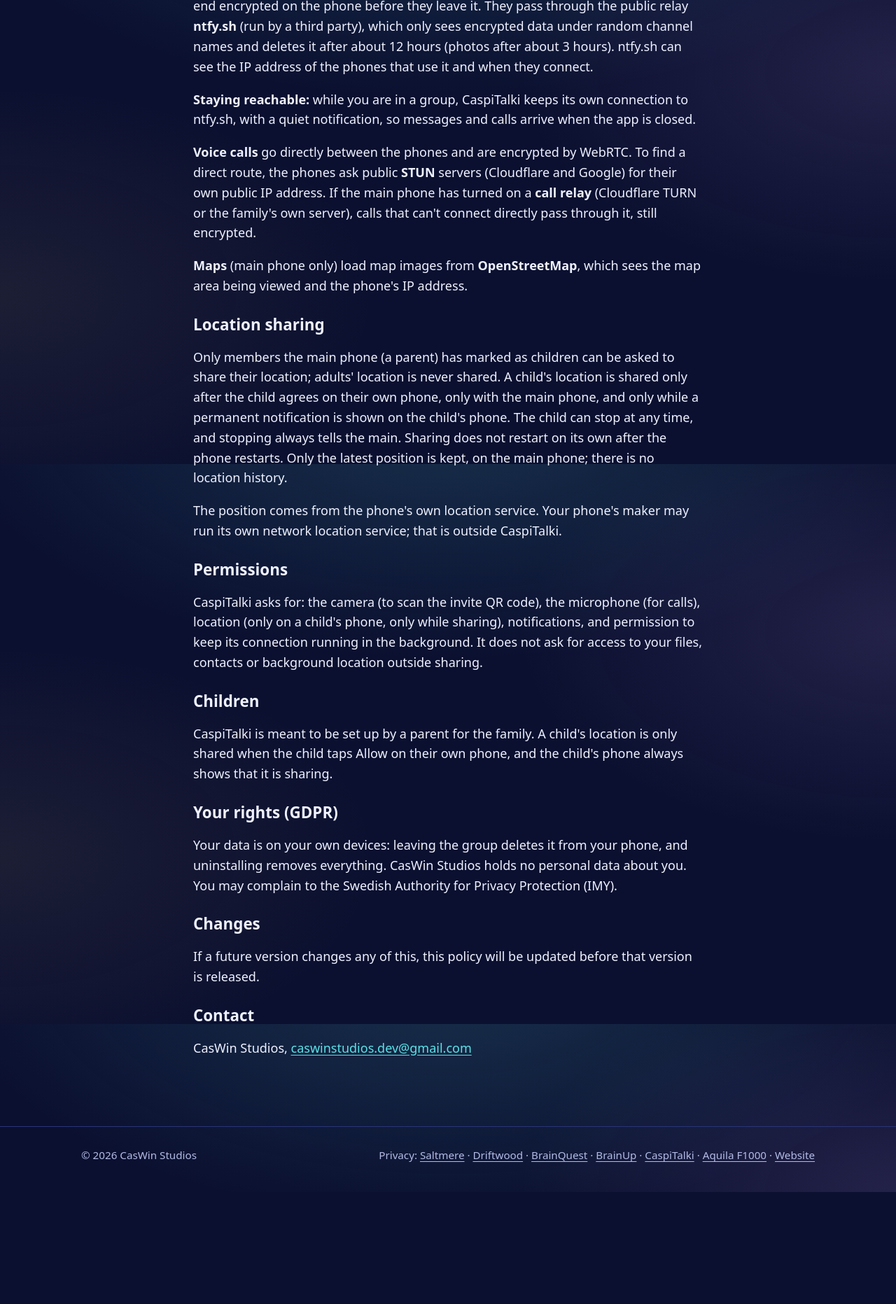
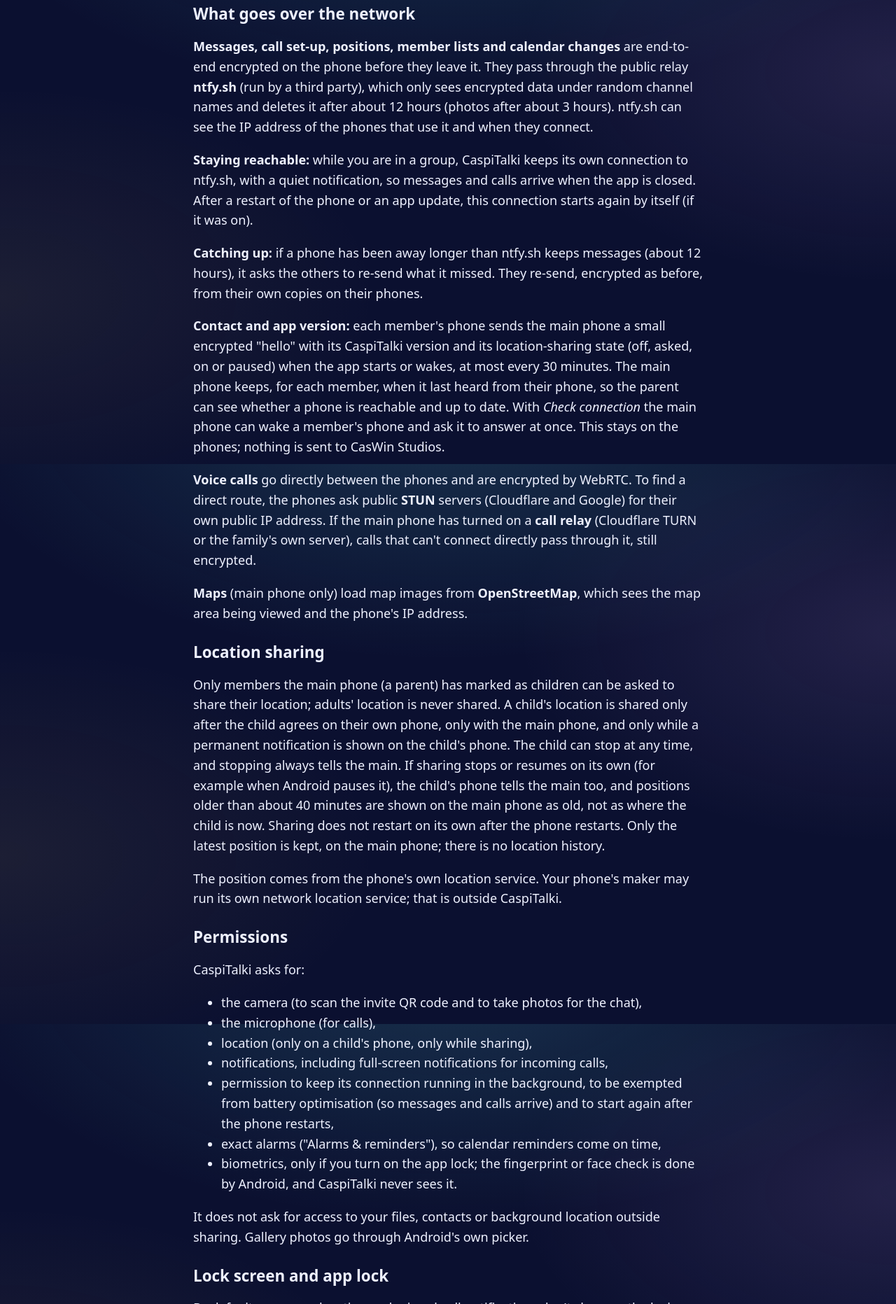
Before and after one commit to MikaelOhman/caswinstudios.com, a plain HTML site: page caspitalki/privacy/index.html in a window 1280 px wide. Shown: the part 937-2800 px from the top of the page at 70% size. Before the commit the page ends 2640 px from the top, so only its background shows below. Drawn offline with Linux system fonts and the light colour scheme.

Commit message:
CaspiTalki privacy: contact/version hello, paused sharing, catch-up, photos, full permission list, app lock
Co-Authored-By: Claude Opus 5.5 <noreply@anthropic.com>

```diff
--- a/caspitalki/privacy/index.html
+++ b/caspitalki/privacy/index.html
@@ -31,7 +31,7 @@
     <section>
       <div class="wrap prose">
         <h1>CaspiTalki: Privacy policy</h1>
-        <p><em>Last updated: 6 November 2026</em></p>
+        <p><em>Last updated: 22 November 2026</em></p>
         <p>CaspiTalki is made by CasWin Studios, Sweden.</p>
         <ul class="features">
           <li>CaspiTalki is built to collect as little as possible. CasWin Studios runs no servers for the app and holds no personal data about you.</li>
@@ -39,20 +39,34 @@
           <li>No ads, no analytics, no crash reporting and no Google services.</li>
         </ul>
         <h2>What is stored, and where</h2>
-        <p><strong>On each phone only:</strong> your encryption keys (in the phone's secure storage), the group's member list, your chat history, the shared calendar and, on the main phone, the latest position of children who share their location. Nothing of this is sent to CasWin Studios.</p>
+        <p><strong>On each phone only:</strong> your encryption keys (in the phone's secure storage), the group's member list, your chat history, the shared calendar and, on the main phone, the latest position of children who share their location and, for each member, when their phone was last heard from and which CaspiTalki version it runs. Nothing of this is sent to CasWin Studios.</p>
         <p>Chat history and the calendar are kept until you leave the group or uninstall the app. Leaving the group in the app deletes your keys and history from your phone.</p>
         <p><strong>Chat backup:</strong> you can save your chat history to a backup file, encrypted with a passphrase you choose. It only goes where you save or send it.</p>
-        <p><strong>Photos</strong> you send are made smaller and re-saved before sending, which removes their location and other camera data.</p>
+        <p><strong>Photos</strong> you send are made smaller and re-saved before sending, which removes their location and other camera data. You can take a photo with the camera or pick one from the gallery through Android's own picker; CaspiTalki only sees the photo you pick.</p>
         <h2>What goes over the network</h2>
         <p><strong>Messages, call set-up, positions, member lists and calendar changes</strong> are end-to-end encrypted on the phone before they leave it. They pass through the public relay <strong>ntfy.sh</strong> (run by a third party), which only sees encrypted data under random channel names and deletes it after about 12 hours (photos after about 3 hours). ntfy.sh can see the IP address of the phones that use it and when they connect.</p>
-        <p><strong>Staying reachable:</strong> while you are in a group, CaspiTalki keeps its own connection to ntfy.sh, with a quiet notification, so messages and calls arrive when the app is closed.</p>
+        <p><strong>Staying reachable:</strong> while you are in a group, CaspiTalki keeps its own connection to ntfy.sh, with a quiet notification, so messages and calls arrive when the app is closed. After a restart of the phone or an app update, this connection starts again by itself (if it was on).</p>
+        <p><strong>Catching up:</strong> if a phone has been away longer than ntfy.sh keeps messages (about 12 hours), it asks the others to re-send what it missed. They re-send, encrypted as before, from their own copies on their phones.</p>
+        <p><strong>Contact and app version:</strong> each member's phone sends the main phone a small encrypted "hello" with its CaspiTalki version and its location-sharing state (off, asked, on or paused) when the app starts or wakes, at most every 30 minutes. The main phone keeps, for each member, when it last heard from their phone, so the parent can see whether a phone is reachable and up to date. With <em>Check connection</em> the main phone can wake a member's phone and ask it to answer at once. This stays on the phones; nothing is sent to CasWin Studios.</p>
         <p><strong>Voice calls</strong> go directly between the phones and are encrypted by WebRTC. To find a direct route, the phones ask public <strong>STUN</strong> servers (Cloudflare and Google) for their own public IP address. If the main phone has turned on a <strong>call relay</strong> (Cloudflare TURN or the family's own server), calls that can't connect directly pass through it, still encrypted.</p>
         <p><strong>Maps</strong> (main phone only) load map images from <strong>OpenStreetMap</strong>, which sees the map area being viewed and the phone's IP address.</p>
         <h2>Location sharing</h2>
-        <p>Only members the main phone (a parent) has marked as children can be asked to share their location; adults' location is never shared. A child's location is shared only after the child agrees on their own phone, only with the main phone, and only while a permanent notification is shown on the child's phone. The child can stop at any time, and stopping always tells the main. Sharing does not restart on its own after the phone restarts. Only the latest position is kept, on the main phone; there is no location history.</p>
+        <p>Only members the main phone (a parent) has marked as children can be asked to share their location; adults' location is never shared. A child's location is shared only after the child agrees on their own phone, only with the main phone, and only while a permanent notification is shown on the child's phone. The child can stop at any time, and stopping always tells the main. If sharing stops or resumes on its own (for example when Android pauses it), the child's phone tells the main too, and positions older than about 40 minutes are shown on the main phone as old, not as where the child is now. Sharing does not restart on its own after the phone restarts. Only the latest position is kept, on the main phone; there is no location history.</p>
         <p>The position comes from the phone's own location service. Your phone's maker may run its own network location service; that is outside CaspiTalki.</p>
         <h2>Permissions</h2>
-        <p>CaspiTalki asks for: the camera (to scan the invite QR code), the microphone (for calls), location (only on a child's phone, only while sharing), notifications, and permission to keep its connection running in the background. It does not ask for access to your files, contacts or background location outside sharing.</p>
+        <p>CaspiTalki asks for:</p>
+        <ul>
+          <li>the camera (to scan the invite QR code and to take photos for the chat),</li>
+          <li>the microphone (for calls),</li>
+          <li>location (only on a child's phone, only while sharing),</li>
+          <li>notifications, including full-screen notifications for incoming calls,</li>
+          <li>permission to keep its connection running in the background, to be exempted from battery optimisation (so messages and calls arrive) and to start again after the phone restarts,</li>
+          <li>exact alarms ("Alarms &amp; reminders"), so calendar reminders come on time,</li>
+          <li>biometrics, only if you turn on the app lock; the fingerprint or face check is done by Android, and CaspiTalki never sees it.</li>
+        </ul>
+        <p>It does not ask for access to your files, contacts or background location outside sharing. Gallery photos go through Android's own picker.</p>
+        <h2>Lock screen and app lock</h2>
+        <p>By default, message, location and missed-call notifications don't show on the lock screen; they appear once the phone is unlocked. You can turn previews on. You can also turn on an app lock, so opening CaspiTalki needs the phone's screen lock (fingerprint, face, PIN or pattern).</p>
         <h2>Children</h2>
         <p>CaspiTalki is meant to be set up by a parent for the family. A child's location is only shared when the child taps Allow on their own phone, and the child's phone always shows that it is sharing.</p>
         <h2>Your rights (GDPR)</h2>
```
